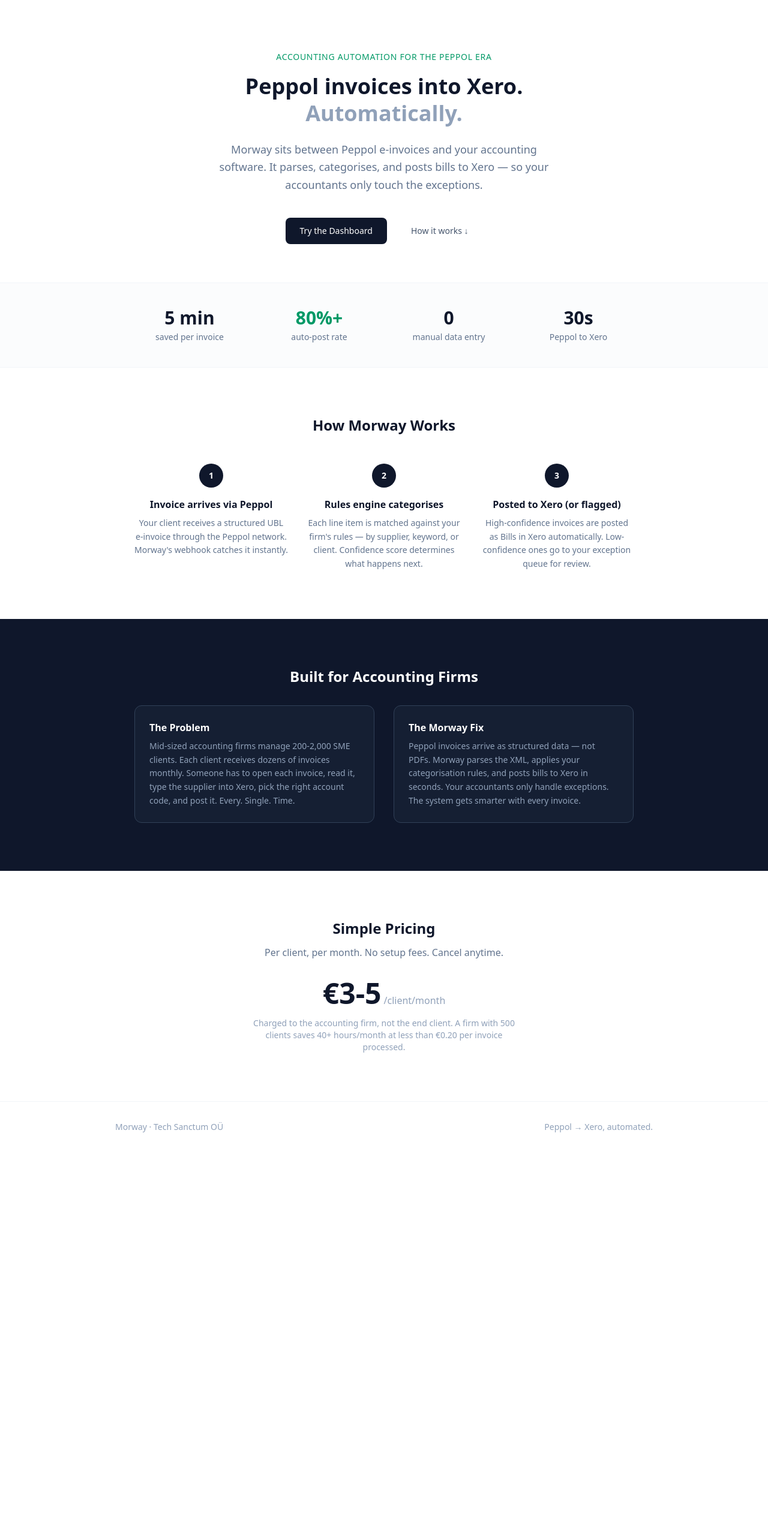
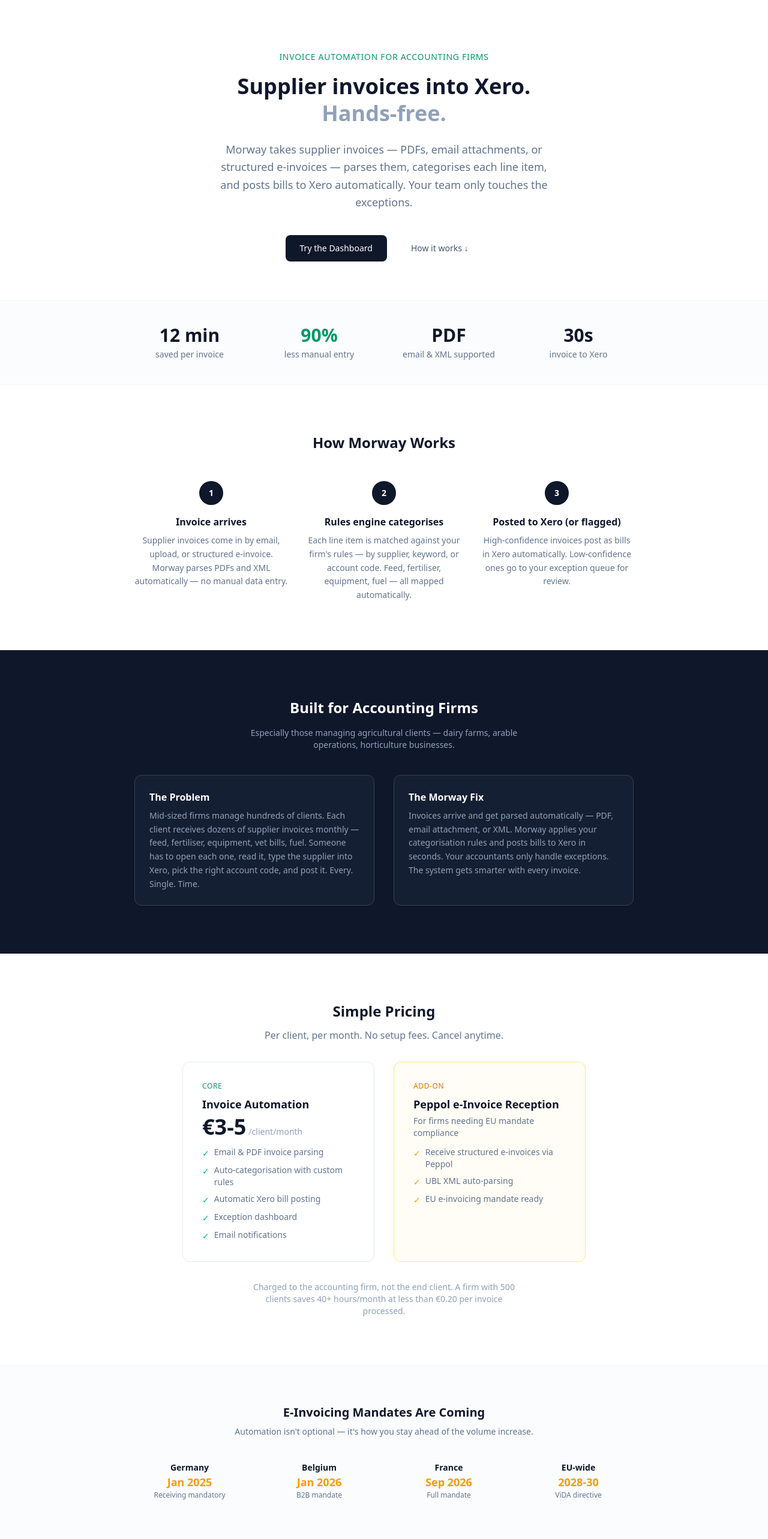
Before and after one commit to bkwale/morway, a Next.js app: page / in a window 1280 px wide. Shown: the part 80-2646 px from the top of the page at 60% size. Before the commit the page ends 2001 px from the top, so only its background shows below. Built offline with nearby package versions, Linux system fonts and the light colour scheme.

Commit message:
Reposition landing page: invoice-first, Peppol as add-on

```diff
--- a/src/app/layout.tsx
+++ b/src/app/layout.tsx
@@ -13,8 +13,8 @@
 });
 
 export const metadata: Metadata = {
-  title: "Morway — Accounting Automation",
-  description: "Peppol e-invoice to Xero, automated.",
+  title: "Morway — Invoice Automation for Accounting Firms",
+  description: "Automate invoice processing from email to Xero. Built for accounting firms serving agriculture.",
 };
 
 export default function RootLayout({
--- a/src/app/page.tsx
+++ b/src/app/page.tsx
@@ -17,16 +17,16 @@
       {/* Hero */}
       <section className="max-w-3xl mx-auto px-8 pt-24 pb-16 text-center">
         <p className="text-sm font-medium text-emerald-600 uppercase tracking-wider mb-4">
-          Accounting Automation for the Peppol Era
+          Invoice Automation for Accounting Firms
         </p>
         <h1 className="text-4xl font-bold text-slate-900 leading-tight mb-6">
-          Peppol invoices into Xero.
+          Supplier invoices into Xero.
           <br />
-          <span className="text-slate-400">Automatically.</span>
+          <span className="text-slate-400">Hands-free.</span>
         </h1>
         <p className="text-lg text-slate-500 max-w-xl mx-auto mb-10 leading-relaxed">
-          Morway sits between Peppol e-invoices and your accounting software. It parses, categorises,
-          and posts bills to Xero — so your accountants only touch the exceptions.
+          Morway takes supplier invoices — PDFs, email attachments, or structured e-invoices — parses them,
+          categorises each line item, and posts bills to Xero automatically. Your team only touches the exceptions.
         </p>
         <div className="flex items-center justify-center gap-4">
           <Link
@@ -48,20 +48,20 @@
       <section className="border-y border-slate-100 bg-slate-50/50">
         <div className="max-w-4xl mx-auto px-8 py-10 grid grid-cols-4 gap-8 text-center">
           <div>
-            <p className="text-3xl font-bold text-slate-900">5 min</p>
+            <p className="text-3xl font-bold text-slate-900">12 min</p>
             <p className="text-sm text-slate-500 mt-1">saved per invoice</p>
           </div>
           <div>
-            <p className="text-3xl font-bold text-emerald-600">80%+</p>
-            <p className="text-sm text-slate-500 mt-1">auto-post rate</p>
+            <p className="text-3xl font-bold text-emerald-600">90%</p>
+            <p className="text-sm text-slate-500 mt-1">less manual entry</p>
           </div>
           <div>
-            <p className="text-3xl font-bold text-slate-900">0</p>
-            <p className="text-sm text-slate-500 mt-1">manual data entry</p>
+            <p className="text-3xl font-bold text-slate-900">PDF</p>
+            <p className="text-sm text-slate-500 mt-1">email &amp; XML supported</p>
           </div>
           <div>
             <p className="text-3xl font-bold text-slate-900">30s</p>
-            <p className="text-sm text-slate-500 mt-1">Peppol to Xero</p>
+            <p className="text-sm text-slate-500 mt-1">invoice to Xero</p>
           </div>
         </div>
       </section>
@@ -73,18 +73,18 @@
         <div className="grid grid-cols-3 gap-8">
           <StepCard
             number="1"
-            title="Invoice arrives via Peppol"
-            description="Your client receives a structured UBL e-invoice through the Peppol network. Morway's webhook catches it instantly."
+            title="Invoice arrives"
+            description="Supplier invoices come in by email, upload, or structured e-invoice. Morway parses PDFs and XML automatically — no manual data entry."
           />
           <StepCard
             number="2"
             title="Rules engine categorises"
-            description="Each line item is matched against your firm's rules — by supplier, keyword, or client. Confidence score determines what happens next."
+            description="Each line item is matched against your firm's rules — by supplier, keyword, or account code. Feed, fertiliser, equipment, fuel — all mapped automatically."
           />
           <StepCard
             number="3"
             title="Posted to Xero (or flagged)"
-            description="High-confidence invoices are posted as Bills in Xero automatically. Low-confidence ones go to your exception queue for review."
+            description="High-confidence invoices post as bills in Xero automatically. Low-confidence ones go to your exception queue for review."
           />
         </div>
       </section>
@@ -92,47 +92,153 @@
       {/* For who */}
       <section className="bg-slate-900 text-white">
         <div className="max-w-4xl mx-auto px-8 py-20">
-          <h2 className="text-2xl font-bold mb-8 text-center">Built for Accounting Firms</h2>
+          <h2 className="text-2xl font-bold mb-4 text-center">Built for Accounting Firms</h2>
+          <p className="text-slate-400 text-center text-sm mb-10 max-w-lg mx-auto">
+            Especially those managing agricultural clients — dairy farms, arable operations, horticulture businesses.
+          </p>
           <div className="grid grid-cols-2 gap-8">
             <div className="bg-slate-800/50 rounded-xl p-6 border border-slate-700">
               <h3 className="text-base font-semibold mb-2">The Problem</h3>
               <p className="text-sm text-slate-400 leading-relaxed">
-                Mid-sized accounting firms manage 200-2,000 SME clients. Each client receives dozens of invoices monthly.
-                Someone has to open each invoice, read it, type the supplier into Xero, pick the right account code, and post it.
-                Every. Single. Time.
+                Mid-sized firms manage hundreds of clients. Each client receives dozens of supplier invoices monthly —
+                feed, fertiliser, equipment, vet bills, fuel. Someone has to open each one, read it, type the supplier
+                into Xero, pick the right account code, and post it. Every. Single. Time.
               </p>
             </div>
             <div className="bg-slate-800/50 rounded-xl p-6 border border-slate-700">
               <h3 className="text-base font-semibold mb-2">The Morway Fix</h3>
               <p className="text-sm text-slate-400 leading-relaxed">
-                Peppol invoices arrive as structured data — not PDFs. Morway parses the XML, applies your categorisation rules,
-                and posts bills to Xero in seconds. Your accountants only handle exceptions. The system gets smarter with every
-                invoice.
+                Invoices arrive and get parsed automatically — PDF, email attachment, or XML.
+                Morway applies your categorisation rules and posts bills to Xero in seconds.
+                Your accountants only handle exceptions. The system gets smarter with every invoice.
               </p>
             </div>
           </div>
         </div>
       </section>
 
-      {/* Pricing teaser */}
+      {/* Pricing */}
       <section className="max-w-4xl mx-auto px-8 py-20 text-center">
         <h2 className="text-2xl font-bold text-slate-900 mb-3">Simple Pricing</h2>
         <p className="text-slate-500 mb-8">Per client, per month. No setup fees. Cancel anytime.</p>
-        <div className="inline-flex items-baseline gap-1">
-          <span className="text-5xl font-bold text-slate-900">€3-5</span>
-          <span className="text-slate-400">/client/month</span>
+
+        <div className="flex justify-center gap-8 mb-8">
+          {/* Core */}
+          <div className="border border-slate-200 rounded-xl p-8 max-w-xs text-left">
+            <p className="text-xs font-medium text-emerald-600 uppercase tracking-wider mb-2">Core</p>
+            <h3 className="text-lg font-bold text-slate-900 mb-1">Invoice Automation</h3>
+            <div className="flex items-baseline gap-1 mb-3">
+              <span className="text-4xl font-bold text-slate-900">€3-5</span>
+              <span className="text-slate-400 text-sm">/client/month</span>
+            </div>
+            <ul className="text-sm text-slate-500 space-y-2">
+              <li className="flex items-start gap-2">
+                <span className="text-emerald-500 mt-0.5">✓</span>
+                Email &amp; PDF invoice parsing
+              </li>
+              <li className="flex items-start gap-2">
+                <span className="text-emerald-500 mt-0.5">✓</span>
+                Auto-categorisation with custom rules
+              </li>
+              <li className="flex items-start gap-2">
+                <span className="text-emerald-500 mt-0.5">✓</span>
+                Automatic Xero bill posting
+              </li>
+              <li className="flex items-start gap-2">
+                <span className="text-emerald-500 mt-0.5">✓</span>
+                Exception dashboard
+              </li>
+              <li className="flex items-start gap-2">
+                <span className="text-emerald-500 mt-0.5">✓</span>
+                Email notifications
+              </li>
+            </ul>
+          </div>
+
+          {/* Add-on */}
+          <div className="border border-amber-200 bg-amber-50/50 rounded-xl p-8 max-w-xs text-left">
+            <p className="text-xs font-medium text-amber-600 uppercase tracking-wider mb-2">Add-on</p>
+            <h3 className="text-lg font-bold text-slate-900 mb-1">Peppol e-Invoice Reception</h3>
+            <p className="text-sm text-slate-500 mb-3">For firms needing EU mandate compliance</p>
+            <ul className="text-sm text-slate-500 space-y-2">
+              <li className="flex items-start gap-2">
+                <span className="text-amber-500 mt-0.5">✓</span>
+                Receive structured e-invoices via Peppol
+              </li>
+              <li className="flex items-start gap-2">
+                <span className="text-amber-500 mt-0.5">✓</span>
+                UBL XML auto-parsing
+              </li>
+              <li className="flex items-start gap-2">
+                <span className="text-amber-500 mt-0.5">✓</span>
+                EU e-invoicing mandate ready
+              </li>
+            </ul>
+          </div>
         </div>
-        <p className="text-sm text-slate-400 mt-4 max-w-md mx-auto">
+
+        <p className="text-sm text-slate-400 max-w-md mx-auto">
           Charged to the accounting firm, not the end client. A firm with 500 clients saves 40+ hours/month
           at less than €0.20 per invoice processed.
         </p>
       </section>
 
+      {/* E-invoicing timeline */}
+      <section className="border-t border-slate-100 bg-slate-50/50">
+        <div className="max-w-4xl mx-auto px-8 py-16">
+          <h2 className="text-xl font-bold text-slate-900 text-center mb-2">
+            E-Invoicing Mandates Are Coming
+          </h2>
+          <p className="text-sm text-slate-500 text-center mb-10">
+            Automation isn&apos;t optional — it&apos;s how you stay ahead of the volume increase.
+          </p>
+          <div className="grid grid-cols-4 gap-8 text-center">
+            <div>
+              <p className="text-sm font-bold text-slate-900">Germany</p>
+              <p className="text-lg font-bold text-amber-500">Jan 2025</p>
+              <p className="text-xs text-slate-500">Receiving mandatory</p>
+            </div>
+            <div>
+              <p className="text-sm font-bold text-slate-900">Belgium</p>
+              <p className="text-lg font-bold text-amber-500">Jan 2026</p>
+              <p className="text-xs text-slate-500">B2B mandate</p>
+            </div>
+            <div>
+              <p className="text-sm font-bold text-slate-900">France</p>
+              <p className="text-lg font-bold text-amber-500">Sep 2026</p>
+              <p className="text-xs text-slate-500">Full mandate</p>
+            </div>
+            <div>
+              <p className="text-sm font-bold text-slate-900">EU-wide</p>
+              <p className="text-lg font-bold text-amber-500">2028-30</p>
+              <p className="text-xs text-slate-500">ViDA directive</p>
+            </div>
+          </div>
+        </div>
+      </section>
+
+      {/* CTA */}
+      <section className="max-w-4xl mx-auto px-8 py-20 text-center">
+        <h2 className="text-2xl font-bold text-slate-900 mb-4">
+          Ready to automate invoice processing?
+        </h2>
+        <p className="text-slate-500 mb-8 max-w-lg mx-auto">
+          We&apos;re onboarding a small number of accounting firms to shape the product around real workflows.
+          No commitment — just a conversation.
+        </p>
+        <a
+          href="mailto:walt@morway.app"
+          className="inline-block px-8 py-3 bg-slate-900 text-white text-sm font-medium rounded-lg hover:bg-slate-800 transition-colors"
+        >
+          Get in Touch → walt@morway.app
+        </a>
+      </section>
+
       {/* Footer */}
       <footer className="border-t border-slate-100 px-8 py-8">
         <div className="max-w-4xl mx-auto flex items-center justify-between text-sm text-slate-400">
-          <span>Morway · Tech Sanctum OÜ</span>
-          <span>Peppol → Xero, automated.</span>
+          <span>© {new Date().getFullYear()} Morway</span>
+          <span>Invoice to Xero, automated.</span>
         </div>
       </footer>
     </div>
```
